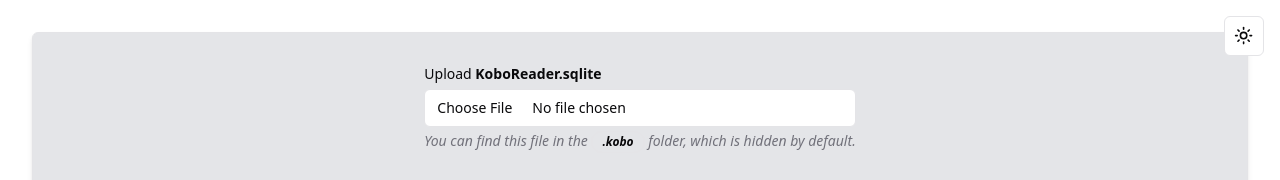
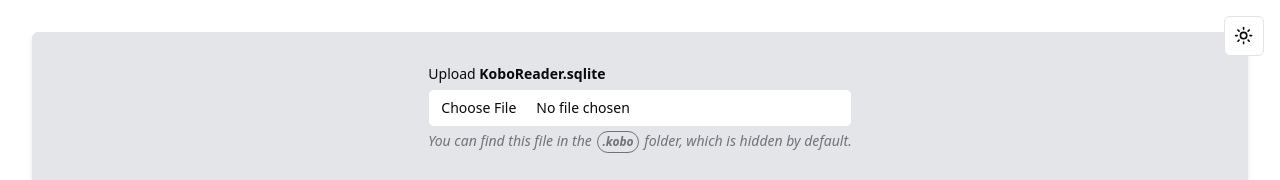
Before and after one commit to TaylanTatli/KoboHighlights, a Next.js app: page / in a window 1280 px wide. Shown: the top 180 px of the page. Built offline with nearby package versions, Linux system fonts and the light colour scheme.

Commit message:
refactor: Update FileUpload component to improve file location description

```diff
--- a/src/app/components/FileUpload.tsx
+++ b/src/app/components/FileUpload.tsx
@@ -26,7 +26,13 @@
           className="block text-sm italic my-0 text-muted-foreground"
           id="file_input_help"
         >
-          You can find this file in the <Badge variant="outline">.kobo</Badge>{" "}
+          You can find this file in the{" "}
+          <Badge
+            variant="outline"
+            className="border-muted-foreground px-1 mx-0.5 text-muted-foreground"
+          >
+            .kobo
+          </Badge>{" "}
           folder, which is hidden by default.
         </p>
       </div>
```
